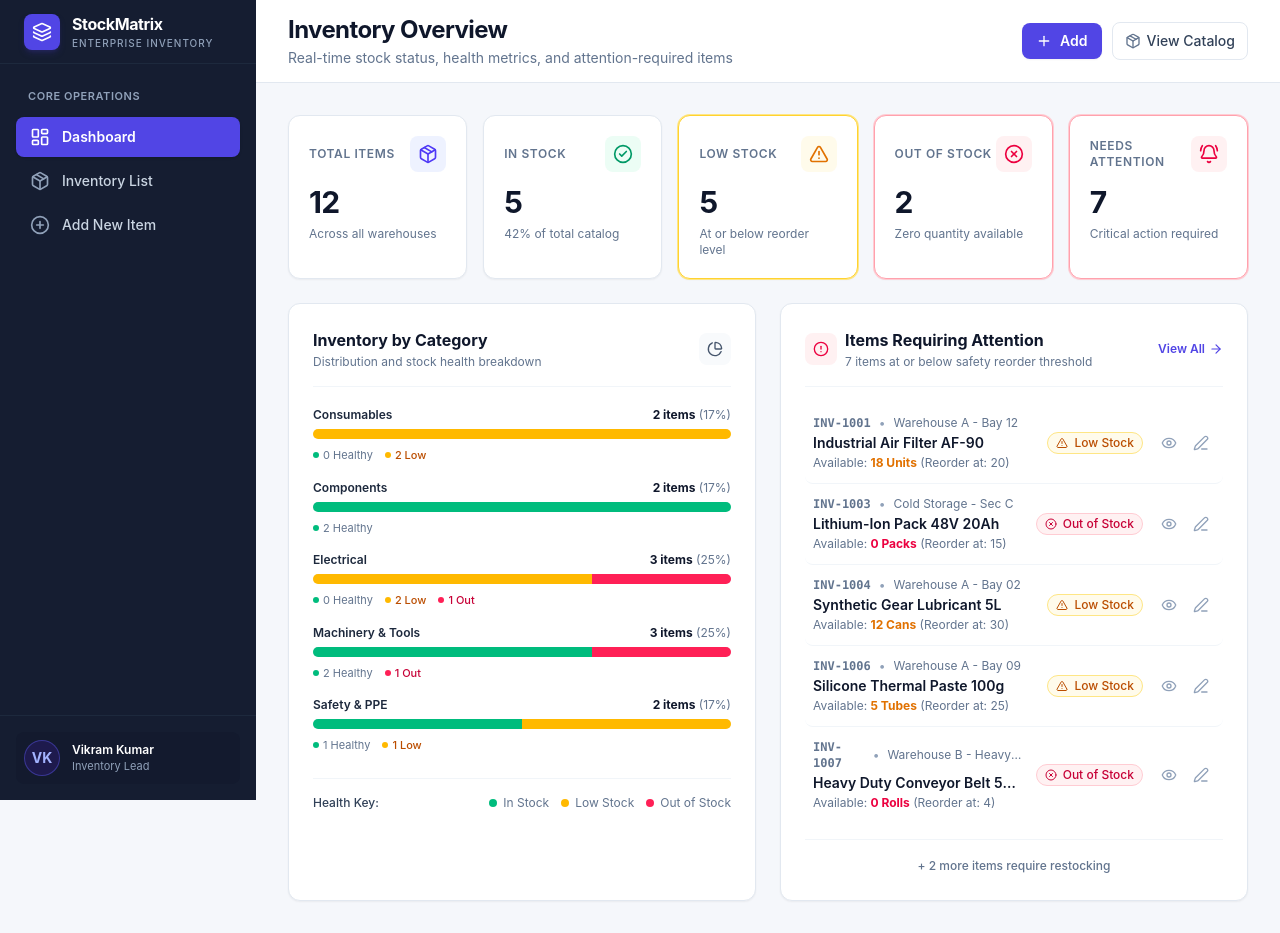
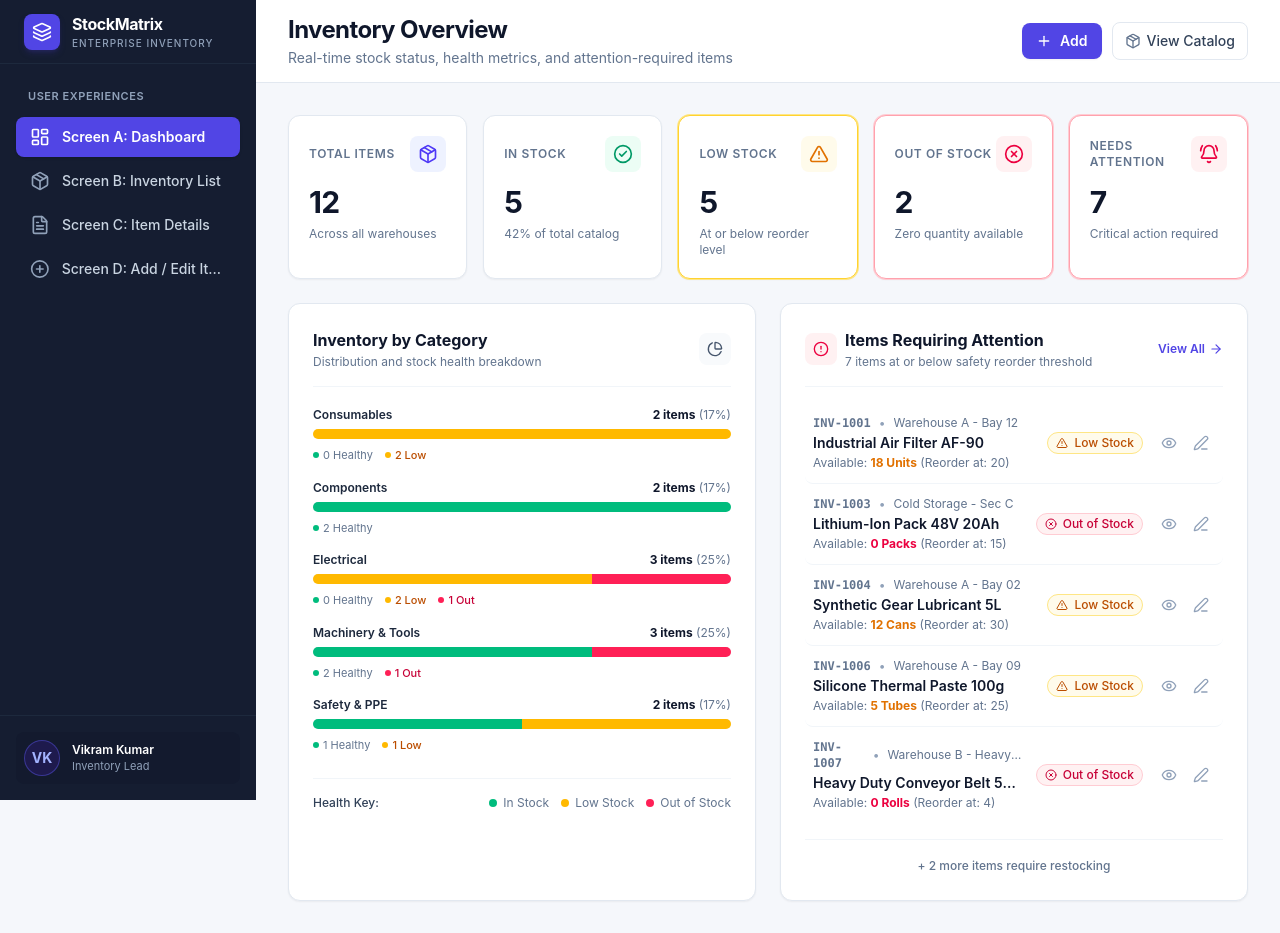
Before and after one commit to vineeth2755/inventory_Stock_Management, a React (Vite) app: page / in a window 1280 px wide. Built offline with nearby package versions, Linux system fonts and the light colour scheme.

Commit message:
docs: clarify navigation order A->B->C->D and update sidebar

```diff
--- a/src/components/layout/Sidebar.jsx
+++ b/src/components/layout/Sidebar.jsx
@@ -2,26 +2,27 @@ import React from 'react';
 import {
   LayoutDashboard,
   Package,
+  FileText,
   PlusCircle,
   Layers,
-  BarChart3,
-  Settings,
-  LogOut,
   X
 } from 'lucide-react';
 import { useInventory } from '../../context/InventoryContext';
 
 export default function Sidebar({ mobileOpen, setMobileOpen }) {
-  const { currentScreen, navigateTo } = useInventory();
+  const { currentScreen, selectedItemId, navigateTo } = useInventory();
 
+  // Clear 4-Screen Navigation Order matching the User Journey:
+  // Screen A -> Screen B -> Screen C -> Screen D
   const navItems = [
-    { id: 'overview', label: 'Dashboard', icon: LayoutDashboard },
-    { id: 'list', label: 'Inventory List', icon: Package },
-    { id: 'form', label: 'Add New Item', icon: PlusCircle, mode: 'add' }
+    { id: 'overview', label: 'Screen A: Dashboard', icon: LayoutDashboard },
+    { id: 'list', label: 'Screen B: Inventory List', icon: Package },
+    { id: 'details', label: 'Screen C: Item Details', icon: FileText, param: selectedItemId },
+    { id: 'form', label: 'Screen D: Add / Edit Item', icon: PlusCircle, mode: 'add' }
   ];
 
-  const handleNavClick = (id, mode) => {
-    navigateTo(id, null, mode || 'add');
+  const handleNavClick = (id, mode, param) => {
+    navigateTo(id, param || null, mode || 'add');
     if (setMobileOpen) setMobileOpen(false);
   };
 
@@ -63,10 +64,10 @@ export default function Sidebar({ mobileOpen, setMobileOpen }) {
             </button>
           </div>
 
-          {/* Navigation Links */}
+          {/* Navigation Links in Clean A -> B -> C -> D Order */}
           <nav className="p-4 space-y-1">
             <div className="px-3 py-2 text-[11px] font-semibold uppercase tracking-wider text-slate-400">
-              Core Operations
+              User Experiences
             </div>
             {navItems.map((item) => {
               const Icon = item.icon;
@@ -74,15 +75,15 @@ export default function Sidebar({ mobileOpen, setMobileOpen }) {
               return (
                 <button
                   key={item.id}
-                  onClick={() => handleNavClick(item.id, item.mode)}
-                  className={`w-full flex items-center gap-3 px-3.5 py-2.5 rounded-lg text-sm font-medium transition-colors ${
+                  onClick={() => handleNavClick(item.id, item.mode, item.param)}
+                  className={`w-full flex items-center gap-3 px-3.5 py-2.5 rounded-lg text-xs sm:text-sm font-medium transition-colors cursor-pointer ${
                     isActive
                       ? 'bg-[#5145E5] text-white shadow-sm font-semibold'
                       : 'text-slate-300 hover:text-white hover:bg-slate-800/70'
                   }`}
                 >
-                  <Icon className={`w-5 h-5 ${isActive ? 'text-white' : 'text-slate-400'}`} />
-                  <span>{item.label}</span>
+                  <Icon className={`w-4 h-4 sm:w-5 sm:h-5 ${isActive ? 'text-white' : 'text-slate-400'}`} />
+                  <span className="truncate">{item.label}</span>
                 </button>
               );
             })}
```
Also changed, not shown: src/components/common/MetricCard.jsx (line endings or trailing spaces), src/components/common/StatusBadge.jsx (line endings or trailing spaces), src/components/dashboard/CategoryChart.jsx (line endings or trailing spaces), src/components/dashboard/DashboardScreen.jsx (line endings or trailing spaces), src/components/dashboard/StatCardsGrid.jsx (line endings or trailing spaces), src/components/dashboard/UrgentItemsWidget.jsx (line endings or trailing spaces), src/components/layout/Header.jsx (line endings or trailing spaces), src/context/InventoryContext.jsx (line endings or trailing spaces), src/data/mockInventory.js (line endings or trailing spaces), 1 other file (tests, documents, lock files or other folders).
